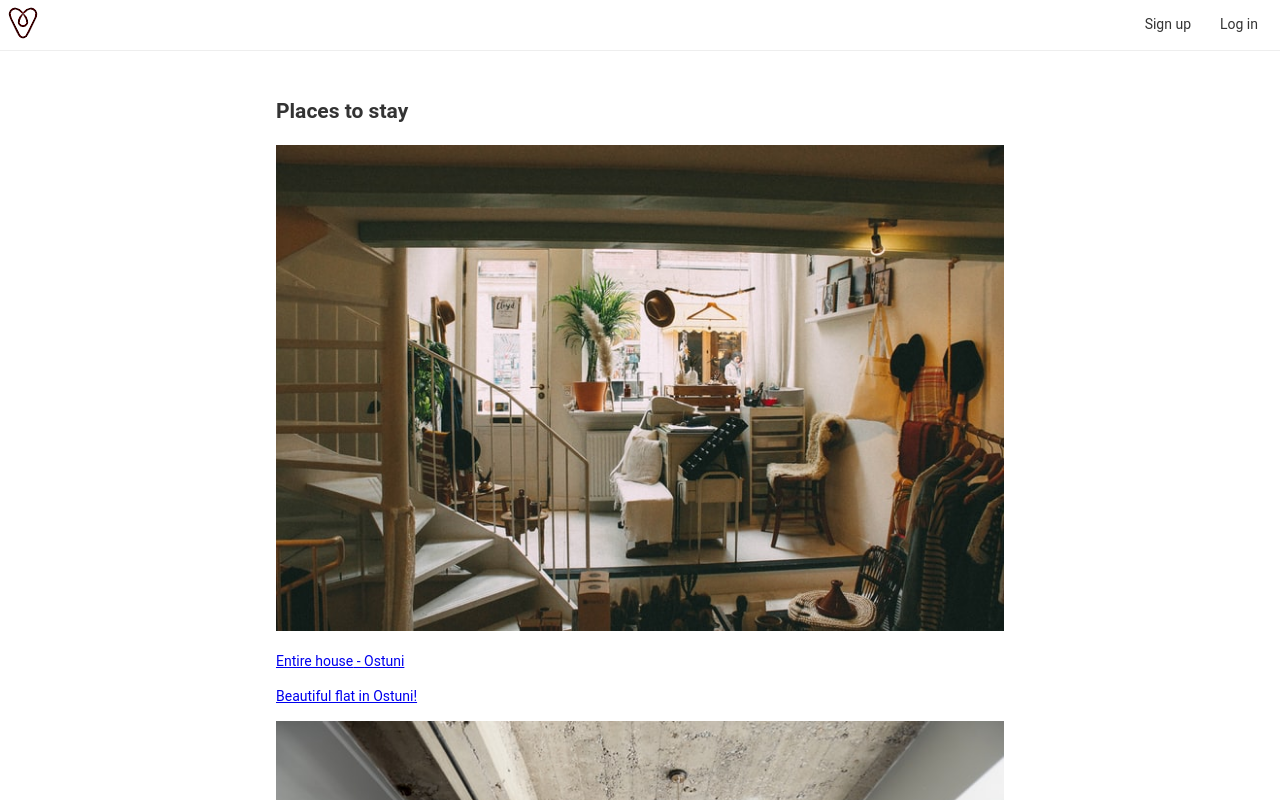
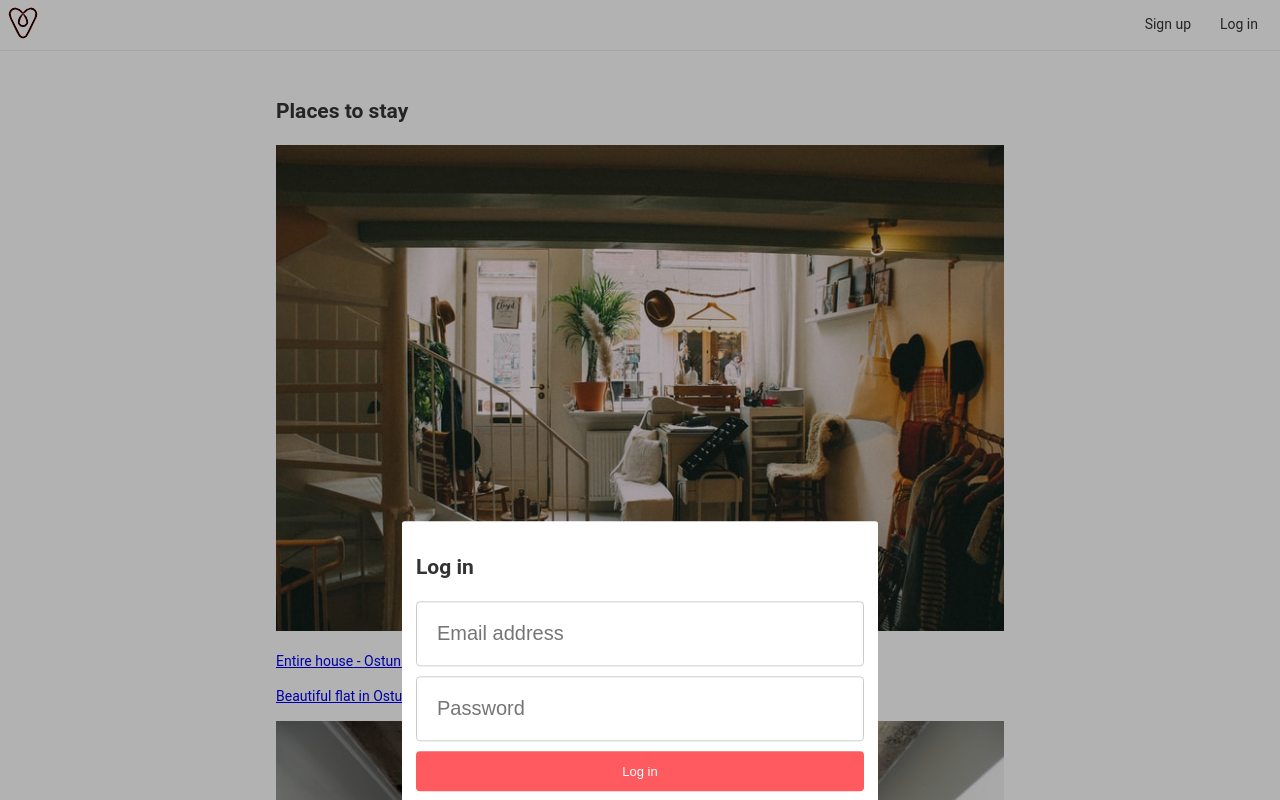
Before and after one commit to ZahidHasan24/nextbnb, a Next.js app: page / in a window 1280 px wide. Shown: the top 800 px of the page. Built offline with nearby package versions, Linux system fonts and the light colour scheme.

Commit message:
added login and registration modal

```diff
--- a/components/Layout.js
+++ b/components/Layout.js
@@ -1,10 +1,39 @@
+import { useState } from "react";
 import Header from "./Header";
+import Modal from "./Modal";
+import LoginModal from "./LoginModal";
+import RegistrationModal from "./RegistrationModal";
 
 const Layout = (props) => {
+  const [showModal, setShowModal] = useState(true);
+  const [showLoginModal, setShowLoginModal] = useState(true);
+  const [showRegistrationModal, setShowRegistrationModal] = useState(false);
   return (
     <div>
       <Header />
-      <main>{props.content}</main>
+      <main>
+        {props.content}
+        {showModal && (
+          <Modal close={() => setShowModal(false)}>
+            {showLoginModal && (
+              <LoginModal
+                showSignup={() => {
+                  setShowRegistrationModal(true);
+                  setShowLoginModal(false);
+                }}
+              />
+            )}
+            {showRegistrationModal && (
+              <RegistrationModal
+                showLogin={() => {
+                  setShowRegistrationModal(false);
+                  setShowLoginModal(true);
+                }}
+              />
+            )}
+          </Modal>
+        )}
+      </main>
       <style jsx global>{`
         body {
           margin: 0;
@@ -14,6 +43,28 @@
           font-size: 14px;
           line-height: 1.5;
           color: #333;
+        }
+        button {
+          background-color: rgb(255, 90, 95);
+          color: white;
+          font-size: 13px;
+          width: 100%;
+          border: none;
+          height: 40px;
+          border-radius: 4px;
+          cursor: pointer;
+        }
+        input[type="text"],
+        input[type="email"],
+        input[type="password"] {
+          display: block;
+          padding: 20px;
+          font-size: 20px !important;
+          width: 100%;
+          border: 1px solid #ccc;
+          border-radius: 4px;
+          box-sizing: border-box;
+          margin-bottom: 10px;
         }
       `}</style>
 
--- /dev/null
+++ b/components/LoginModal.js
@@ -0,0 +1,27 @@
+const LoginModal = (props) => {
+  return (
+    <>
+      <h2>Log in</h2>
+      <div>
+        <form
+          onSubmit={(event) => {
+            alert("Log in!");
+            event.preventDefault();
+          }}
+        >
+          <input id="email" type="email" placeholder="Email address" />
+          <input id="password" type="password" placeholder="Password" />
+          <button>Log in</button>
+        </form>
+        <p>
+          Don't have an account yet?{" "}
+          <a href="javascript:;" onClick={() => props.showSignup()}>
+            Sign up
+          </a>
+        </p>
+      </div>
+    </>
+  );
+};
+
+export default LoginModal;
--- /dev/null
+++ b/components/Modal.js
@@ -0,0 +1,33 @@
+const Modal = (props) => {
+  return (
+    <div className="nav-container">
+      <div className="modal-background" onClick={() => props.close()}></div>
+      <div className="modal">{props.children}</div>
+      <style jsx global>{`
+        .modal-background {
+          position: fixed;
+          top: 0;
+          left: 0;
+          width: 100%;
+          height: 100%;
+          background: rgba(0, 0, 0, 0.3);
+        }
+        .modal {
+          position: absolute;
+          left: 50%;
+          top: 50%;
+          width: calc(100vw - 4em);
+          max-width: 32em;
+          max-height: calc(100vh - 4em);
+          overflow: auto;
+          transform: translate(-50%, -50%);
+          padding: 1em;
+          border-radius: 0.2em;
+          background: white;
+        }
+      `}</style>
+    </div>
+  );
+};
+
+export default Modal;
--- /dev/null
+++ b/components/RegistrationModal.js
@@ -0,0 +1,32 @@
+const RegistrationModal = (props) => {
+  return (
+    <>
+      <h2>Sign up</h2>
+      <div>
+        <form
+          onSubmit={(event) => {
+            alert("Sign up!");
+            event.preventDefault();
+          }}
+        >
+          <input id="email" type="email" placeholder="Email address" />
+          <input id="password" type="password" placeholder="Password" />
+          <input
+            id="passwordconfirmation"
+            type="password"
+            placeholder="Enter password again"
+          />
+          <button>Sign up</button>
+        </form>
+        <p>
+          Already have an account?{" "}
+          <a href="javascript:;" onClick={() => props.showLogin()}>
+            Log in
+          </a>
+        </p>
+      </div>
+    </>
+  );
+};
+
+export default RegistrationModal;
```
Also changed, not shown: pages/houses/[id].js (+0 -10 lines).
